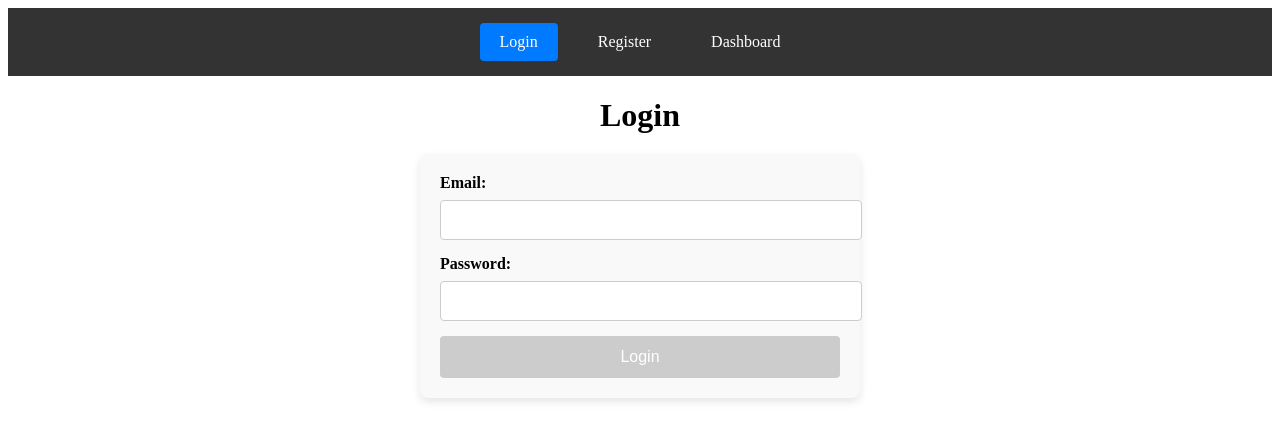
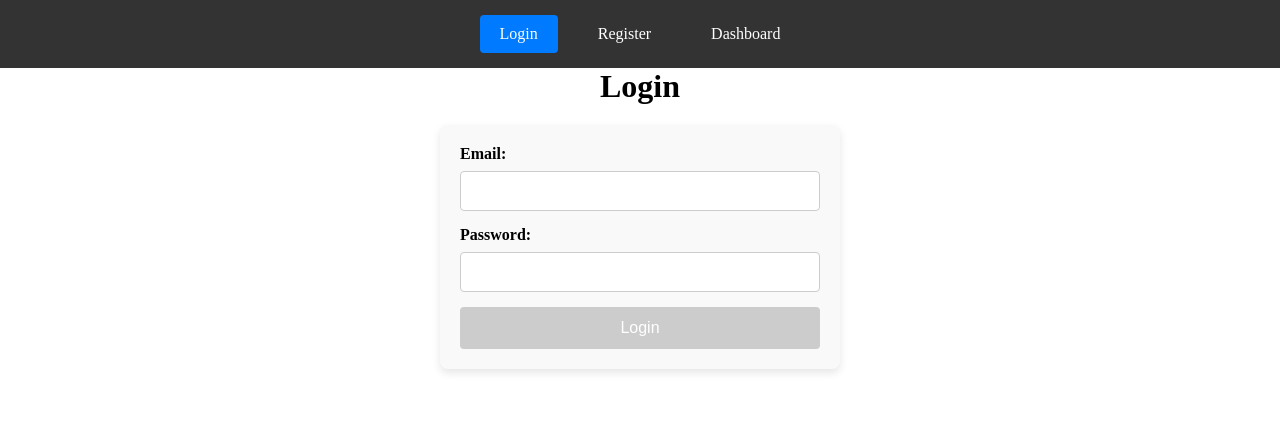
Before and after one commit to perppp/angularisfinaluri, an Angular app in the folder angular-project/: page /login in a window 1280 px wide. Shown: the top 440 px of the page. Built offline with nearby package versions, Linux system fonts and the light colour scheme.

Commit message:
Update styles.css

```diff
--- a/angular-project/src/styles.css
+++ b/angular-project/src/styles.css
@@ -1 +1,7 @@
 /* You can add global styles to this file, and also import other style files */
+/* You can add global styles to this file, and also import other style files */
+*{
+    box-sizing: border-box;
+    margin: 0;
+    padding: 0;
+}
```
